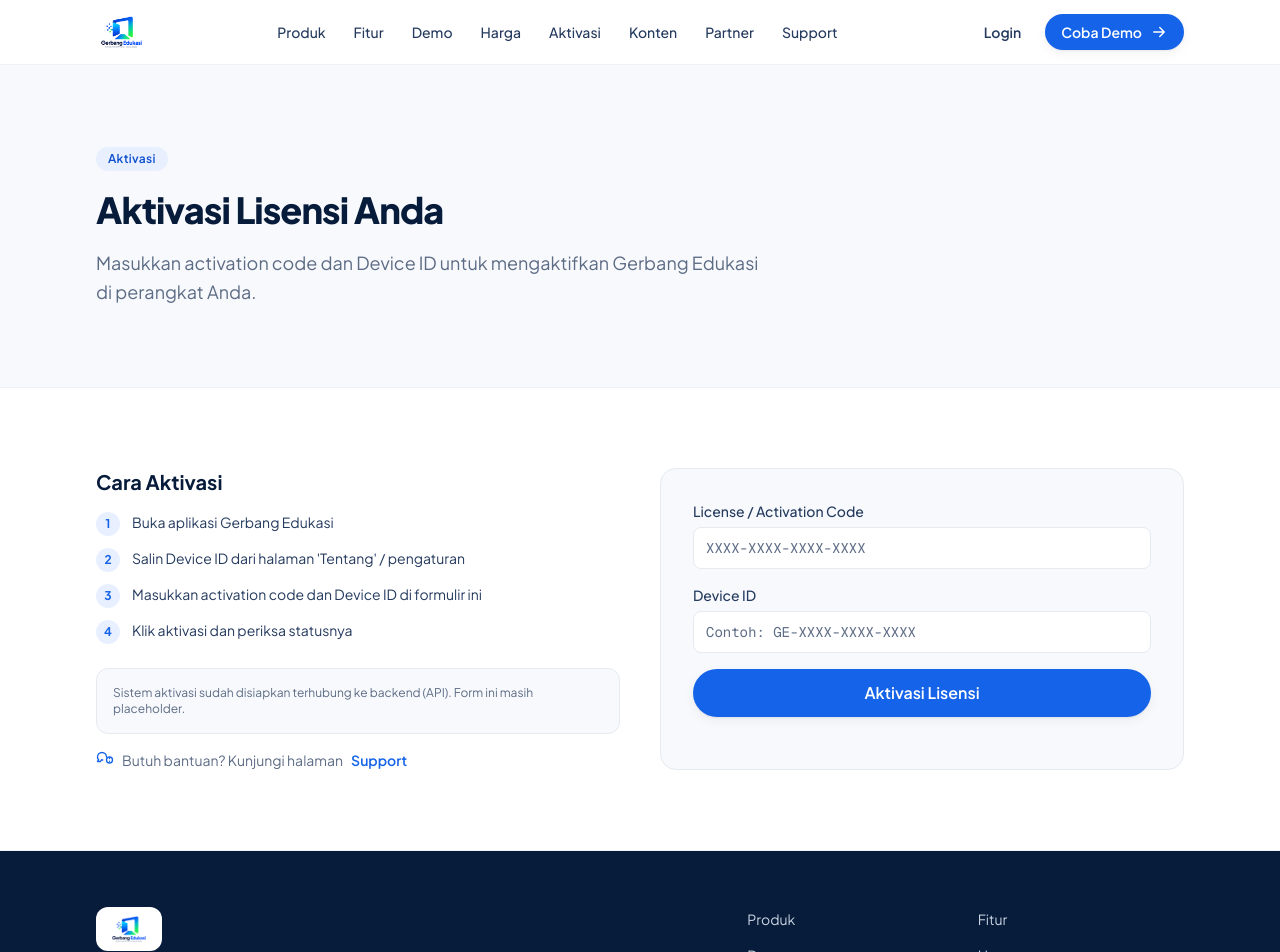
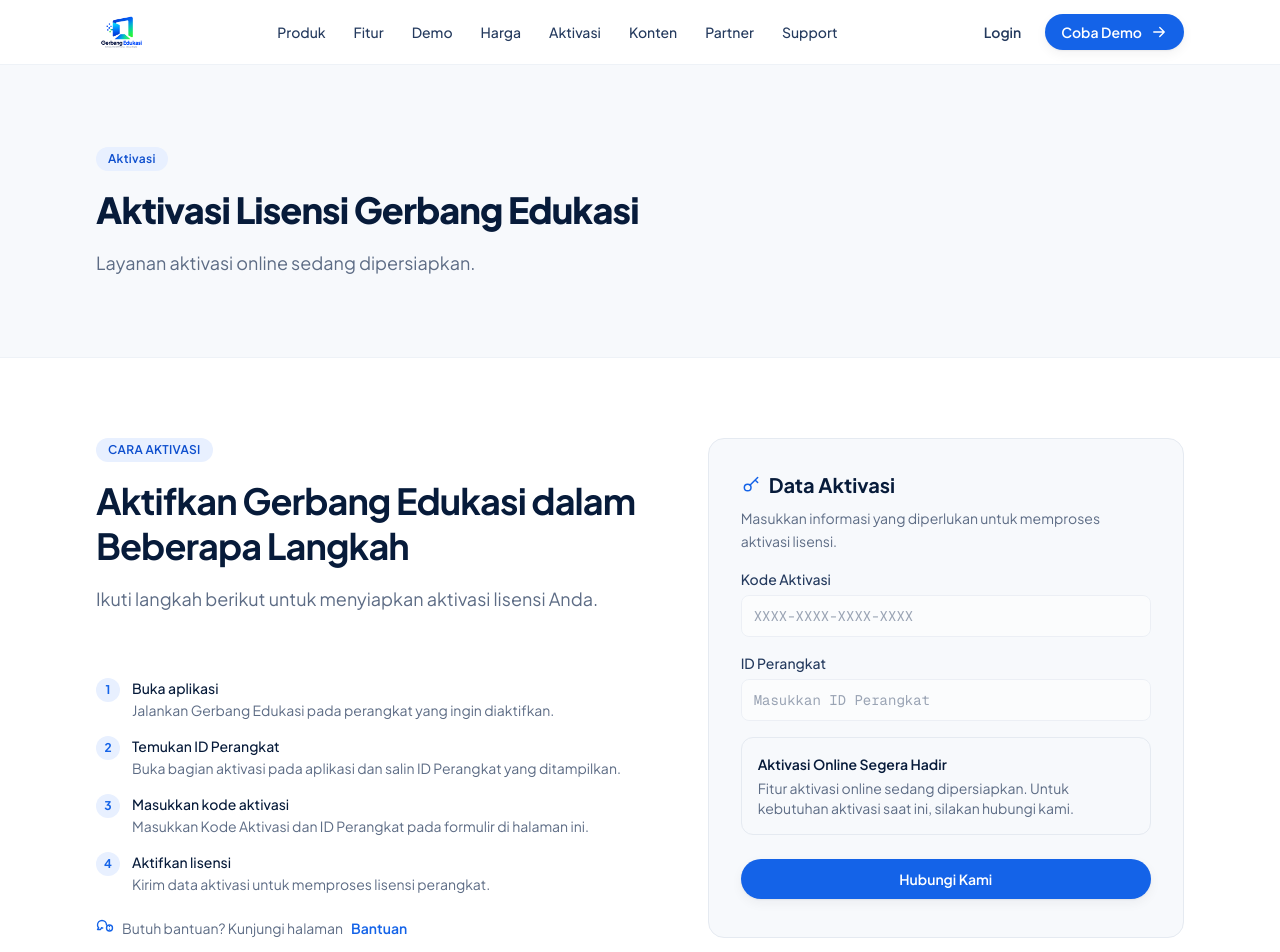
Before and after one commit to edukasigerbang-hub/web, a Next.js app: page /aktivasi in a window 1280 px wide. Shown: the top 952 px of the page. Built offline with nearby package versions, Linux system fonts and the light colour scheme.

Commit message:
feat(aktivasi): rebuild license activation page as honest disabled preview

```diff
--- a/src/app/aktivasi/page.tsx
+++ b/src/app/aktivasi/page.tsx
@@ -1,53 +1,141 @@
 import type { Metadata } from "next";
-import { activationData } from "@/data/pages";
 import { PageHeader } from "@/components/ui/PageHeader";
 import { Container } from "@/components/ui/Container";
-import { ActivationForm } from "@/components/ui/ActivationForm";
+import { Section } from "@/components/ui/Section";
+import { SectionHeading } from "@/components/ui/SectionHeading";
+import { Button } from "@/components/ui/Button";
 import { Icon } from "@/components/ui/icons";
 
 export const metadata: Metadata = {
-  title: "Aktivasi",
-  description: "Aktivasi lisensi Gerbang Edukasi — masukkan activation code dan Device ID perangkat.",
+  title: "Aktivasi Lisensi Gerbang Edukasi",
+  description:
+    "Aktivasi lisensi Gerbang Edukasi — masukkan Kode Aktivasi dan ID Perangkat.",
 };
+
+const steps = [
+  {
+    title: "Buka aplikasi",
+    desc: "Jalankan Gerbang Edukasi pada perangkat yang ingin diaktifkan.",
+  },
+  {
+    title: "Temukan ID Perangkat",
+    desc: "Buka bagian aktivasi pada aplikasi dan salin ID Perangkat yang ditampilkan.",
+  },
+  {
+    title: "Masukkan kode aktivasi",
+    desc: "Masukkan Kode Aktivasi dan ID Perangkat pada formulir di halaman ini.",
+  },
+  {
+    title: "Aktifkan lisensi",
+    desc: "Kirim data aktivasi untuk memproses lisensi perangkat.",
+  },
+];
 
 export default function AktivasiPage() {
   return (
     <>
       <PageHeader
-        eyebrow={activationData.eyebrow}
-        title={activationData.title}
-        description={activationData.description}
+        eyebrow="Aktivasi"
+        title="Aktivasi Lisensi Gerbang Edukasi"
+        description="Layanan aktivasi online sedang dipersiapkan."
       />
       <Container className="py-14 md:py-20">
-        <div className="grid gap-10 lg:grid-cols-2">
+        <div className="grid gap-10 lg:grid-cols-[1.2fr_1fr]">
           <div>
-            <h2 className="text-xl font-bold text-ink">Cara Aktivasi</h2>
-            <ol className="mt-4 space-y-3">
-              {activationData.steps.map((step, i) => (
-                <li key={step} className="flex items-start gap-3 text-sm text-ink-soft">
+            <SectionHeading
+              eyebrow="CARA AKTIVASI"
+              title="Aktifkan Gerbang Edukasi dalam Beberapa Langkah"
+              description="Ikuti langkah berikut untuk menyiapkan aktivasi lisensi Anda."
+              align="left"
+            />
+            <ol className="mt-6 space-y-4">
+              {steps.map((s, i) => (
+                <li
+                  key={s.title}
+                  className="flex items-start gap-3 text-sm text-ink-soft"
+                >
                   <span className="flex h-6 w-6 shrink-0 items-center justify-center rounded-full bg-primary-soft text-xs font-bold text-primary">
                     {i + 1}
                   </span>
-                  {step}
+                  <div>
+                    <p className="font-medium text-ink">{s.title}</p>
+                    <p className="mt-0.5 text-sm text-muted">{s.desc}</p>
+                  </div>
                 </li>
               ))}
             </ol>
-            <p className="mt-6 rounded-xl border border-line bg-surface-muted p-4 text-xs text-muted">
-              {activationData.note}
-            </p>
-            <p className="mt-4 flex items-center gap-2 text-sm text-muted">
+            <p className="mt-6 flex items-center gap-2 text-sm text-muted">
               <Icon name="support" size={18} className="text-primary" />
-              Butuh bantuan? Kunjungi halaman{" "}
-              <a href="/support" className="font-semibold text-primary hover:text-primary-dark">
-                Support
+              Butuh bantuan? Kunjungi halaman
+              <a
+                href="/support"
+                className="font-semibold text-primary hover:text-primary-dark"
+              >
+                {" "}
+                Bantuan
               </a>
             </p>
           </div>
           <div className="rounded-2xl border border-line bg-surface-muted p-6 sm:p-8">
-            <ActivationForm />
+            <h2 className="flex items-center gap-2 text-xl font-bold text-ink">
+              <Icon name="key" size={20} className="text-primary" /> Data Aktivasi
+            </h2>
+            <p className="mt-2 text-sm leading-relaxed text-muted">
+              Masukkan informasi yang diperlukan untuk memproses aktivasi lisensi.
+            </p>
+            <div className="mt-4 grid gap-4">
+              <label className="flex flex-col gap-1.5">
+                <span className="text-sm font-medium text-ink-soft">
+                  Kode Aktivasi
+                </span>
+                <input
+                  type="text"
+                  placeholder="XXXX-XXXX-XXXX-XXXX"
+                  disabled
+                  className="rounded-lg border border-line bg-white px-3 py-2.5 text-sm text-ink font-mono placeholder:text-muted disabled:cursor-not-allowed disabled:opacity-60"
+                />
+              </label>
+              <label className="flex flex-col gap-1.5">
+                <span className="text-sm font-medium text-ink-soft">
+                  ID Perangkat
+                </span>
+                <input
+                  type="text"
+                  placeholder="Masukkan ID Perangkat"
+                  disabled
+                  className="rounded-lg border border-line bg-white px-3 py-2.5 text-sm text-ink font-mono placeholder:text-muted disabled:cursor-not-allowed disabled:opacity-60"
+                />
+              </label>
+            </div>
+            <div className="mt-4 rounded-xl border border-line bg-surface-muted p-4 text-sm">
+              <p className="font-semibold text-ink">Aktivasi Online Segera Hadir</p>
+              <p className="mt-1 text-muted">
+                Fitur aktivasi online sedang dipersiapkan. Untuk kebutuhan
+                aktivasi saat ini, silakan hubungi kami.
+              </p>
+            </div>
+            <div className="mt-6">
+              <Button href="/support" variant="primary" className="w-full">
+                Hubungi Kami
+              </Button>
+            </div>
           </div>
         </div>
       </Container>
+      <Section tone="white">
+        <Container className="flex flex-col items-center gap-4 text-center">
+          <SectionHeading
+            eyebrow="BUTUH BANTUAN?"
+            title="Kesulitan Melakukan Aktivasi?"
+            description="Jika Anda mengalami kendala saat melakukan aktivasi, hubungi kami untuk mendapatkan bantuan."
+          />
+          <div className="mt-2 flex flex-col gap-3 sm:flex-row">
+            <Button href="/support" variant="primary" size="lg">
+              Hubungi Kami
+            </Button>
+          </div>
+        </Container>
+      </Section>
     </>
   );
 }
```
